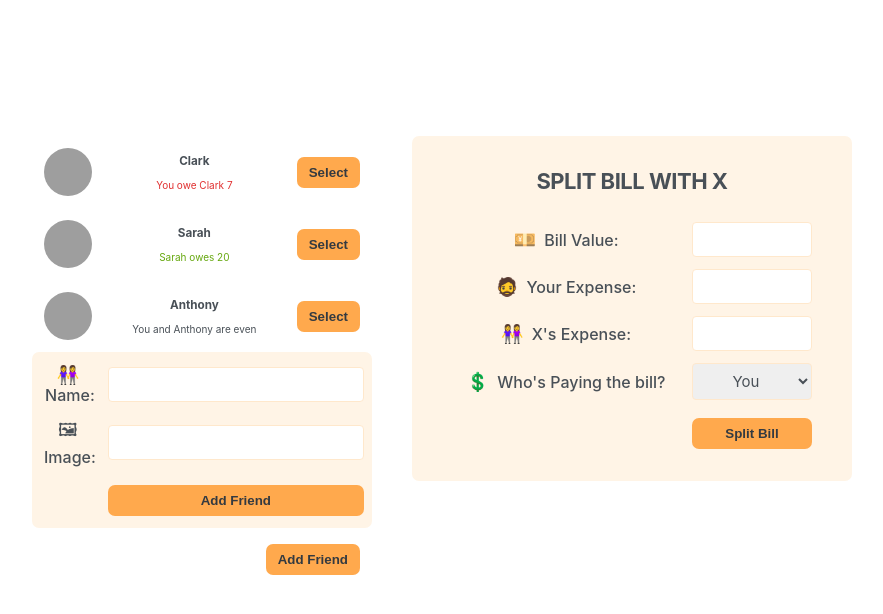
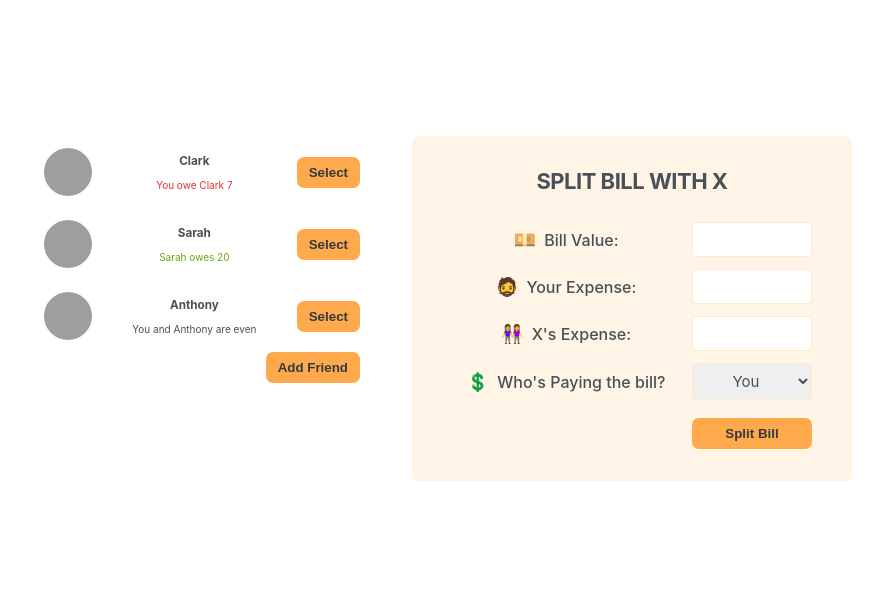
Before and after one commit to Juwel-771/eat-n-split, a React (Vite) app: page / in a window 1280 px wide. Shown: the top 614 px of the page, without its empty margins (198-1081 px from the left). Built offline with nearby package versions, Linux system fonts and the light colour scheme; grey boxes are pictures that could not be loaded.

Commit message:
add friend form functionalized

```diff
--- a/src/App.jsx
+++ b/src/App.jsx
@@ -1,3 +1,4 @@
+import { useState } from 'react';
 import './App.css'
 import Button from './component/Button';
 import FormAddFrined from './component/FormAddFrined';
@@ -6,13 +7,19 @@ import FriendList from './component/FriendList';
 
 
 function App() {
+  const [isAddForm, setIsAddForm] = useState(false);
+
+  const handleAddFriendForm = () => {
+    setIsAddForm(!isAddForm);
+    console.log(isAddForm);
+  }
 
   return (
     <div className='app'>
       <div className='sidebar'>
         <FriendList></FriendList>
-        <FormAddFrined></FormAddFrined>
-        <Button>Add Friend</Button>
+        {isAddForm ? <FormAddFrined/> : ""}
+       <Button onClick = {handleAddFriendForm}> {isAddForm ? "Close" : "Add Friend"} </Button>
       </div>
       <FormSplitBill></FormSplitBill>
     </div>
--- a/src/component/Button.jsx
+++ b/src/component/Button.jsx
@@ -1,8 +1,8 @@
 import React from 'react';
 
-const Button = ({children}) => {
+const Button = ({children, onClick}) => {
     return (
-        <button className='button'>{children}</button>
+        <button className='button' onClick = {onClick}>{children}</button>
     );
 };
 
```
